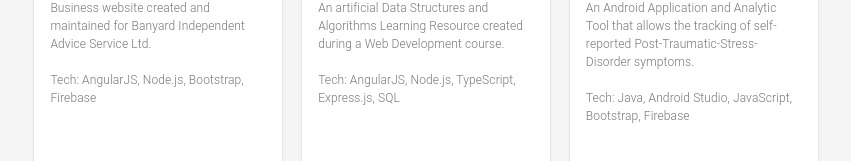
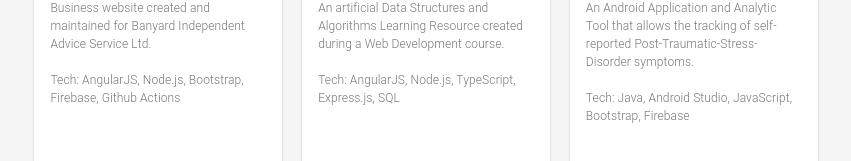
Before and after one commit to scottbanyard/personal-website, a React app: page / in a window 1280 px wide. Shown: the part 1941-2102 px from the top of the page, without its empty margins (214-1065 px from the left). Built offline with nearby package versions, Linux system fonts and the light colour scheme.

Commit message:
docs: fixing typo of project description

```diff
--- a/src/components/Projects/projects.ts
+++ b/src/components/Projects/projects.ts
@@ -52,10 +52,10 @@ export const projects = [
   },
   {
     title: 'banyardifa.co.uk',
-    date: 'September 2017)',
+    date: 'September 2017',
     description:
       'Business website created and maintained for Banyard Independent Advice Service Ltd.',
-    tech: 'AngularJS, Node.js, Bootstrap, Firebase',
+    tech: 'AngularJS, Node.js, Bootstrap, Firebase, Github Actions',
     url: 'https://www.banyardifa.co.uk/'
   },
   {
```
